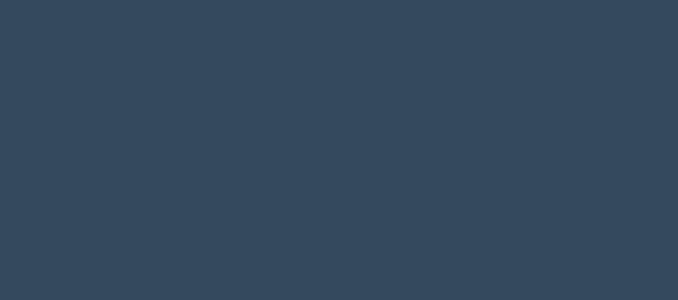
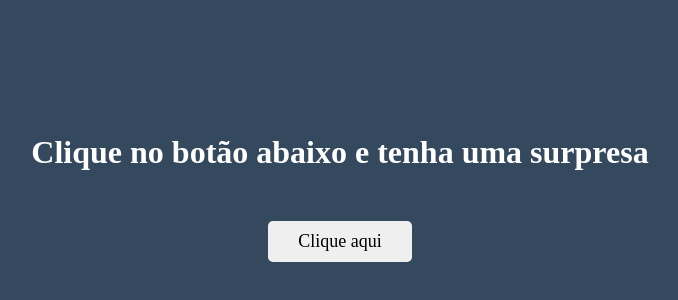
Before and after one commit to gabrielrab/countdown-minas, a React (Create React App) app: page / in a window 1280 px wide. Shown: the part 1802-2102 px from the top of the page, without its empty margins (300-978 px from the left). Before the commit the page ends 1600 px from the top, so only its background shows below. Built offline with nearby package versions, Linux system fonts and the light colour scheme.

Commit message:
feat: add surprise button

```diff
--- a/src/App.js
+++ b/src/App.js
@@ -54,6 +54,13 @@ function App() {
     return () => clearInterval(interval);
   }, []);
 
+  function surprise() {
+    alert("Eu te amo muito!");
+    alert("Você é a melhor namorada do mundo!");
+    alert("Não existe mulher tão linda como você!");
+    alert("Estou com muuuuita saudade!");
+  }
+
   return (
     <>
       <header>
@@ -78,6 +85,10 @@ function App() {
         </div>
         <h2>{timeToTravel.formattedTime}</h2>
       </header>
+      <header>
+        <h1>Clique no botão abaixo e tenha uma surpresa</h1>
+        <button onClick={surprise}>Clique aqui</button>
+      </header>
     </>
   );
 }
--- a/src/style.css
+++ b/src/style.css
@@ -1,4 +1,4 @@
-*{
+* {
   margin: 0;
   padding: 0;
   outline: 0;
@@ -6,14 +6,14 @@
   text-decoration: none;
 }
 
-@import url('https://fonts.googleapis.com/css?family=Calistoga&display=swap');
+@import url("https://fonts.googleapis.com/css?family=Calistoga&display=swap");
 
-body{
-    font-family: 'Calistoga', cursive;
+body {
+  font-family: "Calistoga", cursive;
   background-color: #34495e;
 }
 
-header{
+header {
   width: 100vw;
   height: 100vh;
   display: flex;
@@ -24,7 +24,7 @@ header{
   padding: 12px;
 }
 
-.progress-bar{
+.progress-bar {
   margin: 20px;
   border: 1px solid #dddddd;
   border-radius: 5px;
@@ -33,12 +33,21 @@ header{
   padding: 3px;
 }
 
-.progress-value{
+.progress-value {
   background-color: #2ecc71;
   border-radius: 4px;
   height: 100%;
 }
 
-p{
+p {
   text-align: center;
 }
+
+button {
+  margin-top: 50px;
+  padding: 10px 30px;
+  font-size: 18px;
+  font-family: "Calistoga", cursive;
+  border-radius: 5px;
+  border: none;
+}
```
Lines whose indentation alone changed are shown as unchanged.
